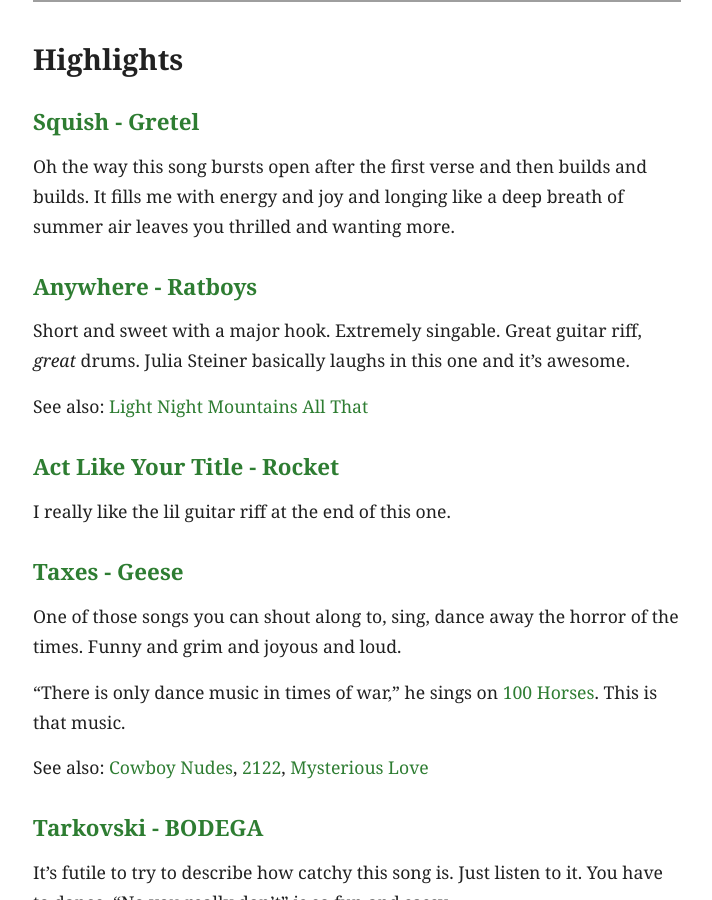
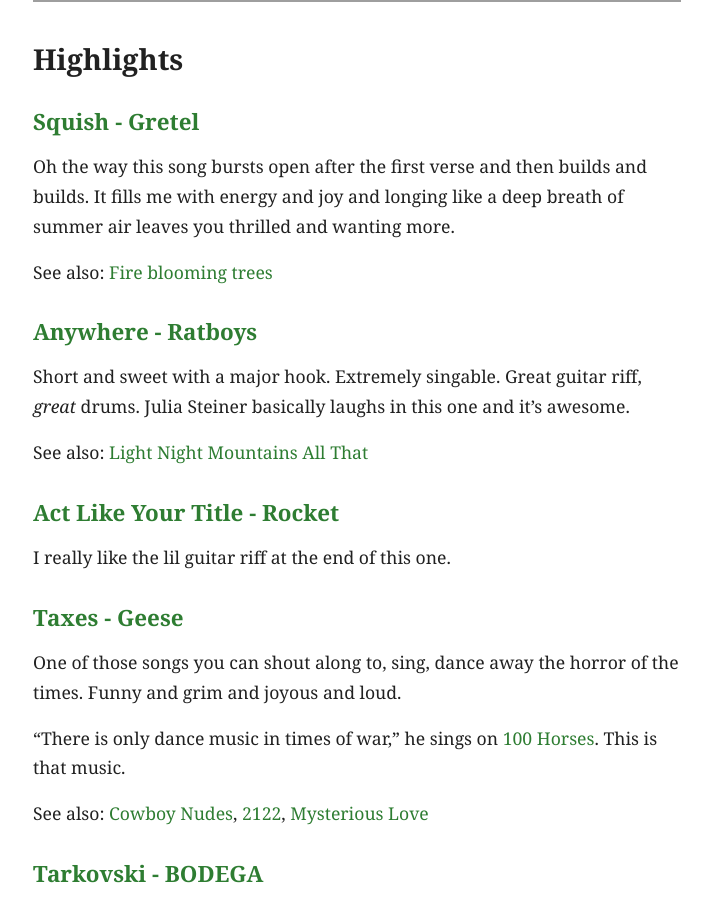
Before and after one commit to ttwardz/bum-notes-blog, a Jekyll site: the page built from _posts/2023-12-13-heavy-rotation-music-playlist.markdown, in a window 1280 px wide and 900 px high, scrolled down 831 px. Shown: the whole window, without its empty margins (283-995 px from the left). Built offline with Jekyll 4.4.1, drawn with Linux system fonts in a browser that asks for light colours; grey boxes are pictures that could not be loaded.

```diff
--- a/_posts/2023-12-13-heavy-rotation-music-playlist.markdown
+++ b/_posts/2023-12-13-heavy-rotation-music-playlist.markdown
@@ -22,6 +22,8 @@ tags: [music]
 
 ### [Squish - Gretel](https://music.apple.com/album/squish/1868663143?i=1868663146)
 Oh the way this song bursts open after the first verse and then builds and builds. It fills me with energy and joy and longing like a deep breath of summer air leaves you thrilled and wanting more.
+
+See also: [Fire blooming trees](https://music.apple.com/album/fire-blooming-trees/1868663143?i=1868663151)
 
 ### [Anywhere - Ratboys](https://music.apple.com/album/anywhere/1844710034?i=1844710052)
 Short and sweet with a major hook. Extremely singable. Great guitar riff, _great_ drums. Julia Steiner basically laughs in this one and it's awesome.
```
